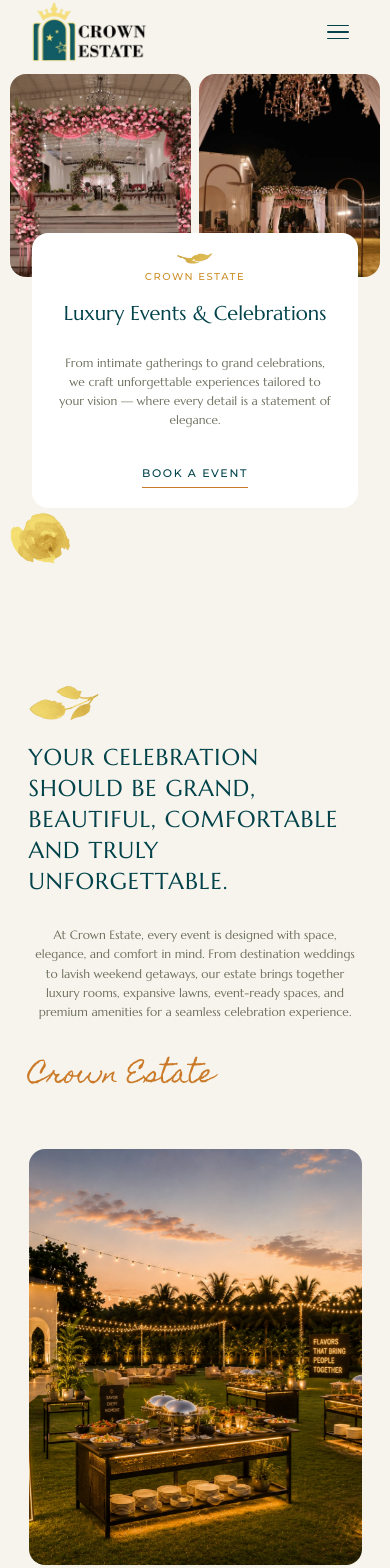
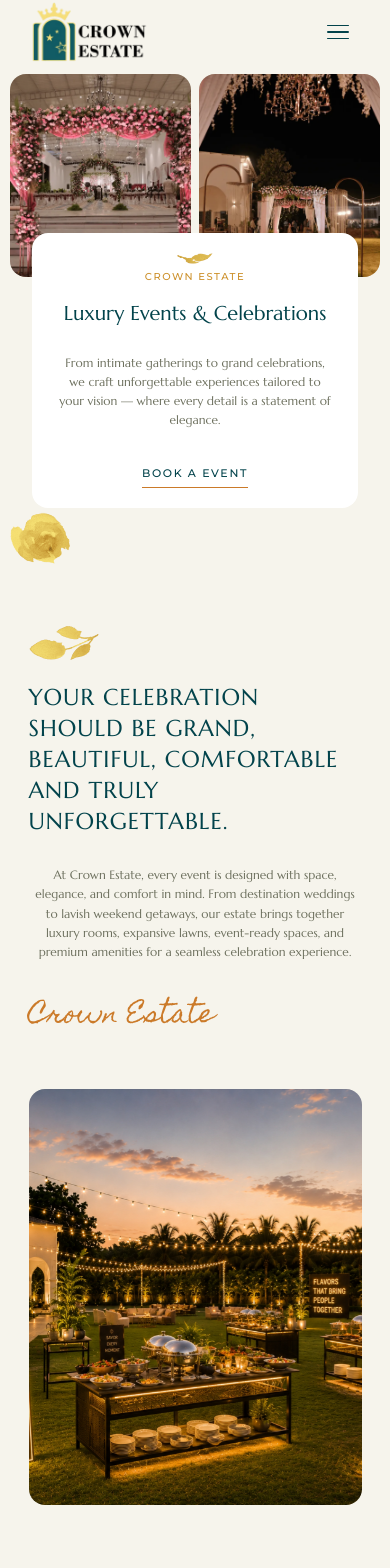
Before and after one commit to vedavyas8688/Crown-Estate, a React (Vite) app: page / in a window 390 px wide. Shown: the top 1568 px of the page. Built offline with nearby package versions, Linux system fonts and the light colour scheme.

Commit message:
new changes

```diff
--- a/src/components/Quote.jsx
+++ b/src/components/Quote.jsx
@@ -6,13 +6,13 @@ export default function Quote() {
   useScrollReveal(ref);
 
   return (
-    <div ref={ref} className="section">
-      <div className="content wide">
+    <div ref={ref} className="section   ">
+      <div className="content wide ">
         {/* Remove inline gridTemplateColumns so CSS media queries can collapse to 1 col on mobile */}
-        <div className="w-layout-grid grid-2-columns" style={{ alignItems: 'center' }}>
+        <div className="w-layout-grid grid-2-columns quote-responsiveness" style={{ alignItems: 'center' }}>
 
           {/* Left: Content */}
-          <div className="block-text" data-reveal>
+          <div className="block-text" data-reveal >
             <img src="/images/extra.png" loading="lazy" alt="" width="70" className="image-extra" />
             <h4 className="heading-extra" style={{ textAlign: 'left' }}>
               YOUR CELEBRATION SHOULD BE GRAND, BEAUTIFUL, COMFORTABLE AND TRULY UNFORGETTABLE.
--- a/src/styles/globals.css
+++ b/src/styles/globals.css
@@ -1098,3 +1098,15 @@ ul.w-commerce-commercecartoptionlist {
   .ce-mobile-menu,
   .ce-mobile-menu__link { transition: none; }
 }
+/* ---- QUOTE SECTION — mobile top spacing ---- */
+@media (max-width: 767px) {
+  .quote-responsiveness {
+    margin-top: -20px;
+  }
+}
+
+@media (max-width: 479px) {
+  .quote-responsiveness {
+    margin-top: -60px;
+  }
+}
```
